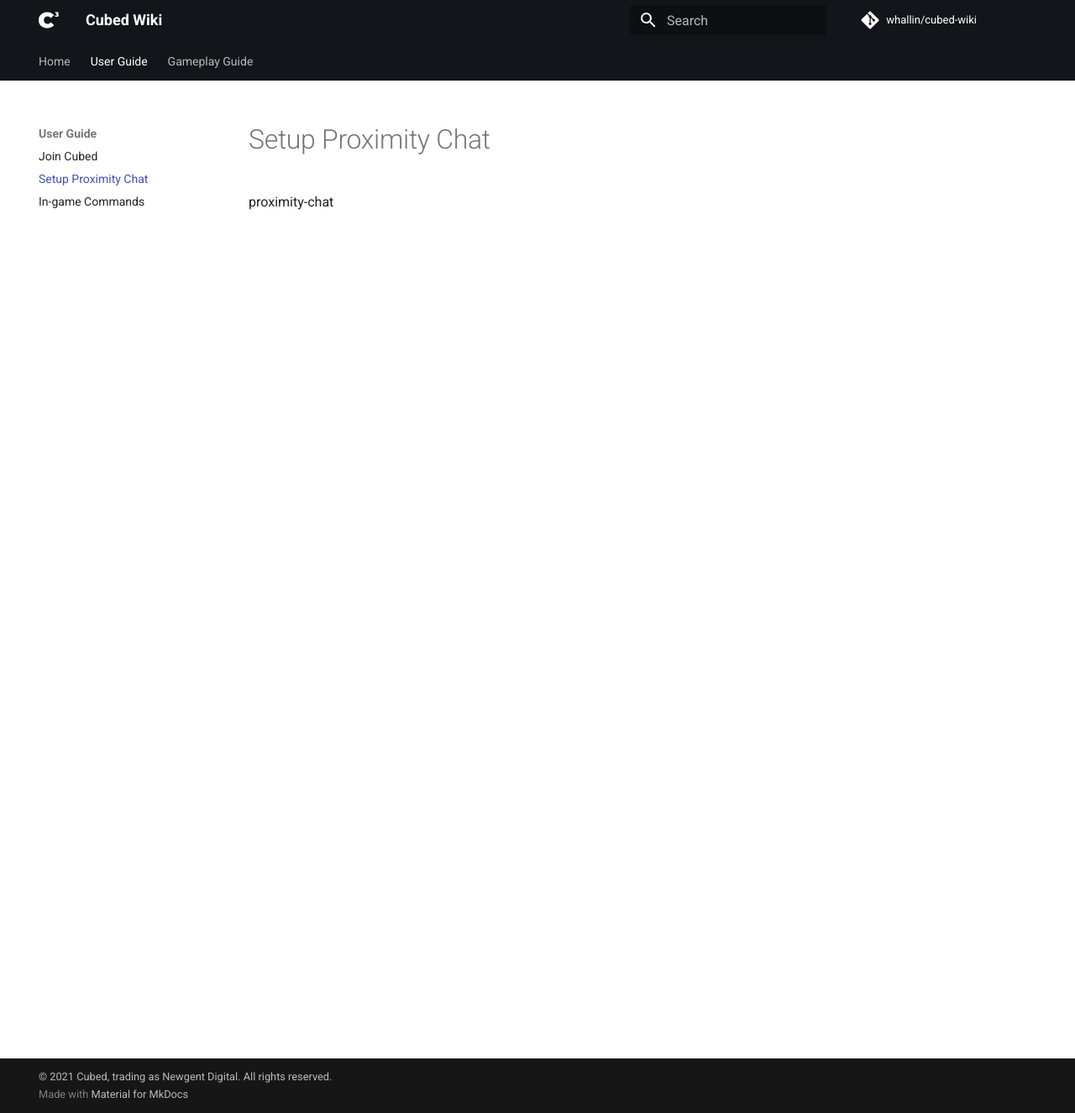
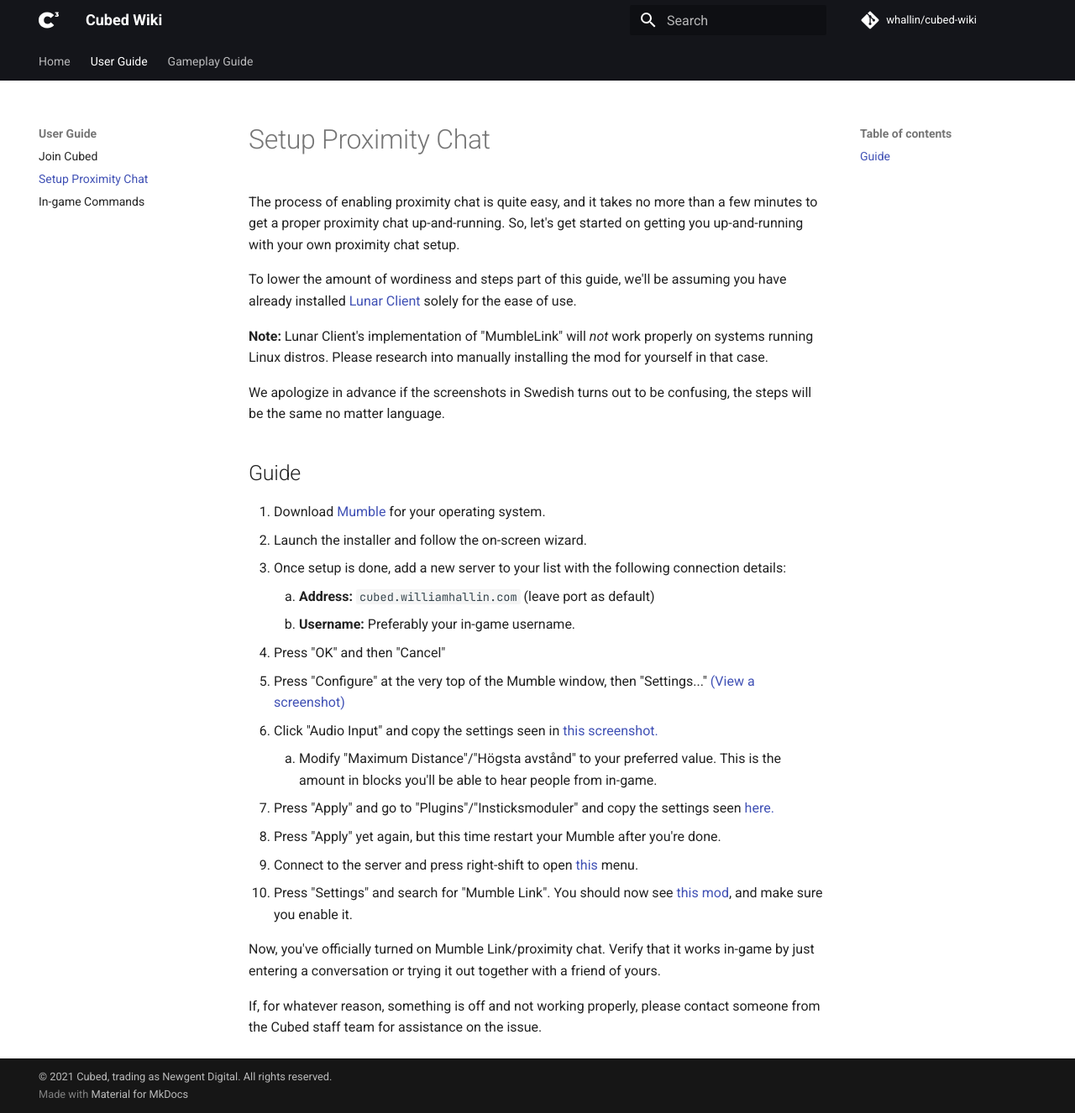
Before and after one commit to whallin/cubed-wiki, an MkDocs documentation site: the page built from docs/user-guide/proximity-chat.md, in a window 1280 px wide and 1326 px high. Shown: the whole window at 84% size. Built offline with MkDocs 1.6.1 and Material for MkDocs 9.7.7, drawn with Linux system fonts in a browser that asks for light colours; comment, search, counter and statistics services are not loaded.

Commit message:
Update proximity-chat.md

```diff
--- a/docs/user-guide/proximity-chat.md
+++ b/docs/user-guide/proximity-chat.md
@@ -1 +1,26 @@
-proximity-chat
+The process of enabling proximity chat is quite easy, and it takes no more than a few minutes to get a proper proximity chat up-and-running. So, let's get started on getting you up-and-running with your own proximity chat setup.
+
+To lower the amount of wordiness and steps part of this guide, we'll be assuming you have already installed [Lunar Client](https://www.lunarclient.com/download/) solely for the ease of use.
+
+**Note:** Lunar Client's implementation of "MumbleLink" will *not* work properly on systems running Linux distros. Please research into manually installing the mod for yourself in that case.
+
+We apologize in advance if the screenshots in Swedish turns out to be confusing, the steps will be the same no matter language.
+
+## Guide
+1. Download [Mumble](https://www.mumble.info/downloads/) for your operating system.
+2. Launch the installer and follow the on-screen wizard.
+3. Once setup is done, add a new server to your list with the following connection details:
+    1. **Address:** ``cubed.williamhallin.com`` (leave port as default)
+    2. **Username:** Preferably your in-game username.
+4. Press "OK" and then "Cancel"
+5. Press "Configure" at the very top of the Mumble window, then "Settings..." [(View a screenshot)](https://cdn.discordapp.com/attachments/503829891566010368/823964516789387294/unknown.png)
+6. Click "Audio Input" and copy the settings seen in [this screenshot.](https://cdn.discordapp.com/attachments/503829891566010368/823964626446188604/unknown.png)
+    1. Modify "Maximum Distance"/"Högsta avstånd" to your preferred value. This is the amount in blocks you'll be able to hear people from in-game.
+7. Press "Apply" and go to "Plugins"/"Insticksmoduler" and copy the settings seen [here.](https://cdn.discordapp.com/attachments/503829891566010368/823964920160190534/unknown.png)
+8. Press "Apply" yet again, but this time restart your Mumble after you're done.
+9. Connect to the server and press right-shift to open [this](https://cdn.discordapp.com/attachments/503829891566010368/823964002437824522/2021-03-23_17.57.42.png) menu.
+10. Press "Settings" and search for "Mumble Link". You should now see [this mod](https://cdn.discordapp.com/attachments/503829891566010368/823964000655114240/2021-03-23_17.57.55.png), and make sure you enable it.
+
+Now, you've officially turned on Mumble Link/proximity chat. Verify that it works in-game by just entering a conversation or trying it out together with a friend of yours.
+
+If, for whatever reason, something is off and not working properly, please contact someone from the Cubed staff team for assistance on the issue.
```
